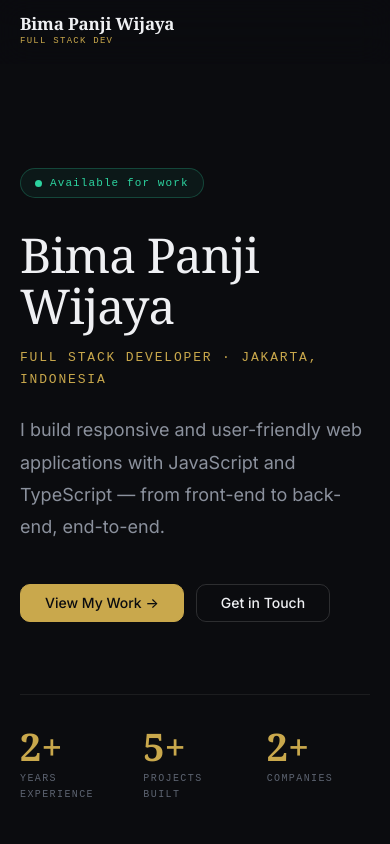
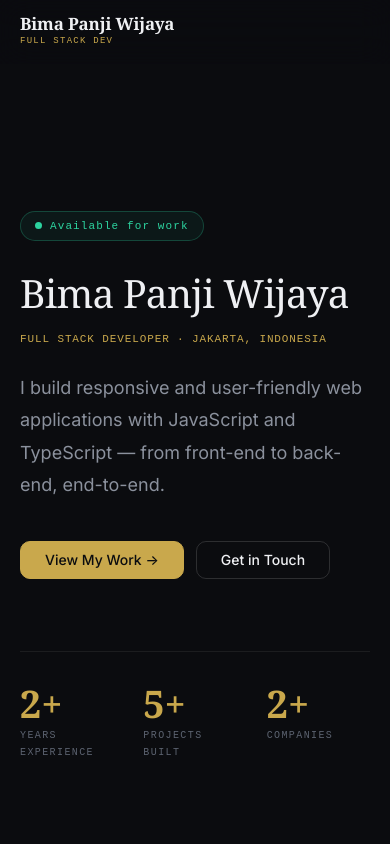
Before and after one commit to BimaPanjiWijaya/Profile, a Next.js app in the folder client/: page / in a window 390 px wide. Shown: the top 844 px of the page. Built offline with nearby package versions, Linux system fonts and the light colour scheme.

Commit message:
Done respoonsive

```diff
--- a/client/app/experience/page.tsx
+++ b/client/app/experience/page.tsx
@@ -131,13 +131,11 @@ export default function ExperiencePage() {
                     </div>
 
                     {/* Company & location */}
-                    <p style={{ fontSize: "14px", marginBottom: "16px" }}>
+                    <p style={{ fontSize: "14px", marginBottom: "16px", display: "flex", flexWrap: "wrap", alignItems: "center", gap: "2px 8px" }}>
                       <span style={{ fontWeight: 600, color: e.color }}>
                         {e.co}
                       </span>
-                      <span
-                        style={{ color: "var(--muted)", marginLeft: "10px" }}
-                      >
+                      <span style={{ color: "var(--muted)" }}>
                         {e.loc}
                       </span>
                     </p>
@@ -240,7 +238,7 @@ export default function ExperiencePage() {
             {education.map((ed) => (
               <div
                 key={ed.school}
-                className="card-row"
+                className="card-row card-outer"
                 style={{
                   background: "var(--surface)",
                   border: "1px solid var(--border)",
--- a/client/app/globals.css
+++ b/client/app/globals.css
@@ -61,6 +61,7 @@
 html {
   scroll-behavior: smooth;
   -webkit-text-size-adjust: 100%;
+  overflow-x: hidden;
 }
 
 body {
@@ -71,6 +72,7 @@ body {
   line-height: 1.65;
   -webkit-font-smoothing: antialiased;
   -moz-osx-font-smoothing: grayscale;
+  overflow-x: hidden;
 }
 
 a {
@@ -414,16 +416,20 @@ img, svg {
     grid-template-columns: 1fr;
     gap: 12px;
   }
+  /* Footer: brand full-width, Pages & Connect side by side */
+  .grid-footer {
+    grid-template-columns: 1fr 1fr;
+    gap: 32px;
+    margin-bottom: 32px;
+  }
+  .grid-footer > *:first-child {
+    grid-column: 1 / -1;
+  }
 }
 
 @media (max-width: 640px) {
   .grid-auto-3 {
     grid-template-columns: 1fr;
-  }
-  .grid-footer {
-    grid-template-columns: 1fr;
-    gap: 24px;
-    margin-bottom: 24px;
   }
   .form-row-2 {
     grid-template-columns: 1fr;
@@ -438,4 +444,21 @@ img, svg {
     margin-right: 0;
     border-right: none;
   }
+  /* Reduce heavy card padding on small screens */
+  .h-border, .h-lift, .card-outer {
+    padding: 20px 16px !important;
+  }
+  /* Hero text: reduce font size and letter-spacing so it fits */
+  .hero-title {
+    font-size: clamp(36px, 10vw, 48px) !important;
+  }
+  .hero-role {
+    font-size: 11px !important;
+    letter-spacing: 0.08em !important;
+    word-break: break-word;
+  }
+  /* Prevent any text from creating horizontal scroll */
+  .section-title {
+    font-size: clamp(28px, 8vw, 44px) !important;
+  }
 }
--- a/client/app/page.tsx
+++ b/client/app/page.tsx
@@ -51,7 +51,7 @@ export default function Home() {
 
           {/* Name */}
           <h1
-            className="anim-up d1"
+            className="anim-up d1 hero-title"
             style={{
               fontFamily: "var(--serif)",
               fontSize: "clamp(48px, 6vw, 84px)",
@@ -67,7 +67,7 @@ export default function Home() {
 
           {/* Role */}
           <p
-            className="anim-up d1"
+            className="anim-up d1 hero-role"
             style={{
               fontFamily: "var(--mono)",
               fontSize: "13px",
```
